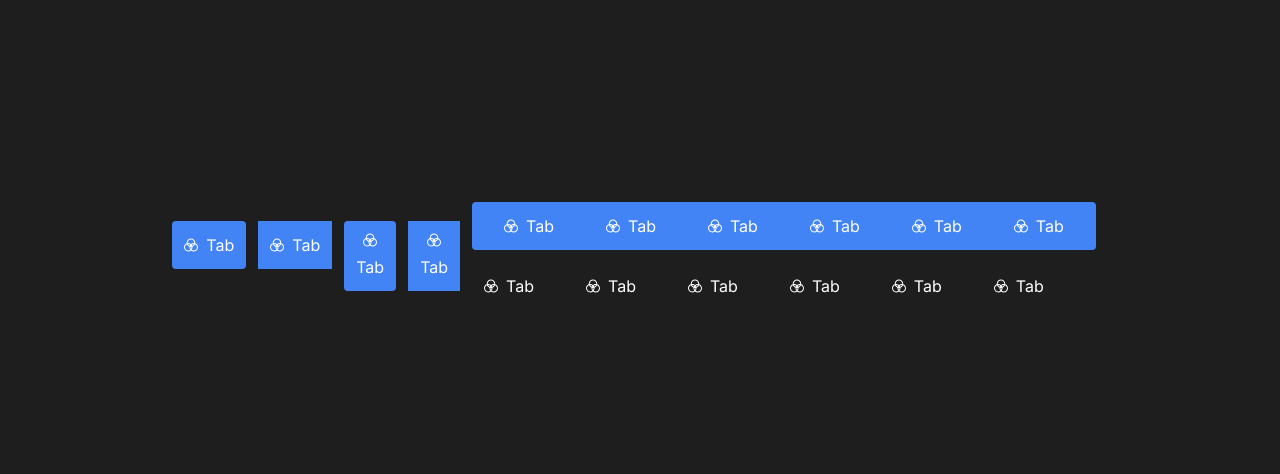
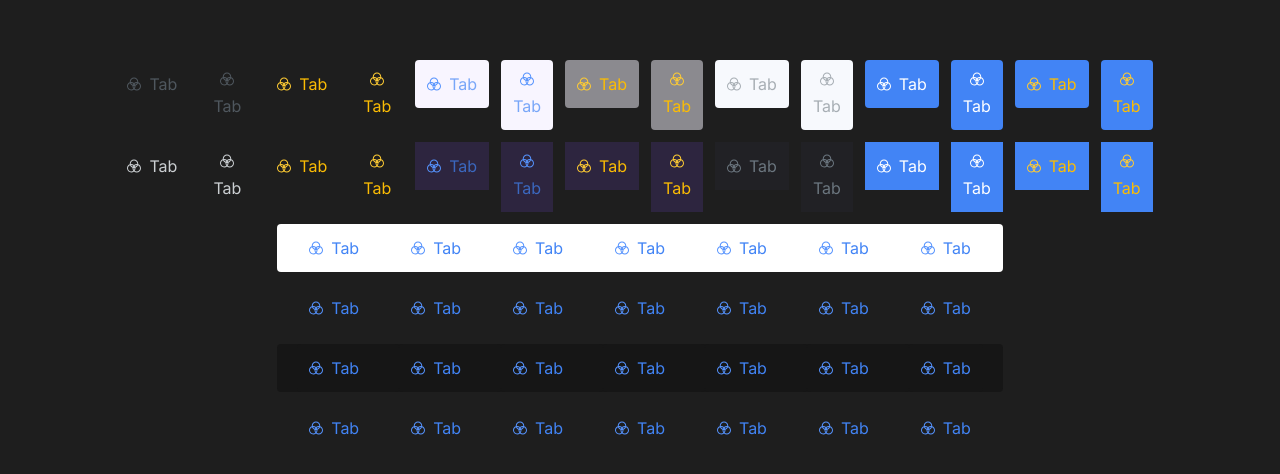
Before and after one commit to GdscCpp/socal-gd-website, a Next.js app: page / in a window 1280 px wide. Shown: the part 144-618 px from the top of the page. Built offline with nearby package versions, Linux system fonts and the light colour scheme.

Commit message:
Implements all Tab styles from figma | Adds all variants of Tabs into the test site

```diff
--- a/src/app/page.tsx
+++ b/src/app/page.tsx
@@ -16,103 +16,384 @@ export default function Page() {
         Hello, world!
       </h1> */}
 
-      {/* Default Tags */}
+      {/* DIV oF TABS */}
+      <div className="flex flex-col items-center space-y-3">
+        {/* DEFAULT TABS */}
         <div className="flex flex-row space-x-3 pr-3">
           <Tab
             text="Tab"
             display={orientation.horizontal}
+            style="LIGHT_01"
             rounded={true}
-          className="bg-blue-500"
+          />
+          <Tab
+            text="Tab"
+            display={orientation.vertical}
+            style="LIGHT_01"
+            rounded={true}
           />
           <Tab
             text="Tab"
             display={orientation.horizontal}
-          rounded={false}
-          className="bg-blue-500"
+            style="LIGHT_02"
+            rounded={true}
           />
           <Tab
             text="Tab"
             display={orientation.vertical}
+            style="LIGHT_02"
             rounded={true}
-          className="bg-blue-500"
+          />
+          <Tab
+            text="Tab"
+            display={orientation.horizontal}
+            style="LIGHT_03"
+            rounded={true}
           />
           <Tab
             text="Tab"
             display={orientation.vertical}
-          rounded={false}
-          className="bg-blue-500"
+            style="LIGHT_03"
+            rounded={true}
+          />
+          <Tab
+            text="Tab"
+            display={orientation.horizontal}
+            style="LIGHT_04"
+            rounded={true}
+          />
+          <Tab
+            text="Tab"
+            display={orientation.vertical}
+            style="LIGHT_04"
+            rounded={true}
+          />
+          <Tab
+            text="Tab"
+            display={orientation.horizontal}
+            style="LIGHT_05"
+            rounded={true}
+          />
+          <Tab
+            text="Tab"
+            display={orientation.vertical}
+            style="LIGHT_05"
+            rounded={true}
+          />
+          <Tab
+            text="Tab"
+            display={orientation.horizontal}
+            style="LIGHT_06"
+            rounded={true}
+          />
+          <Tab
+            text="Tab"
+            display={orientation.vertical}
+            style="LIGHT_06"
+            rounded={true}
+          />
+          <Tab
+            text="Tab"
+            display={orientation.horizontal}
+            style="DARK_07"
+            rounded={true}
+          />
+          <Tab
+            text="Tab"
+            display={orientation.vertical}
+            style="DARK_07"
+            rounded={true}
           />
         </div>
-      {/* Creating a Nav Tag */}
-      <div className="flex flex-col space-y-3 pr-3">
-        <div className="flex items-center content-center text-body-lg bg-blue-500 rounded px-5">
+        <div className="flex flex-row space-x-3 pr-3">
+          <Tab
+            text="Tab"
+            display={orientation.horizontal}
+            style="DARK_01"
+            rounded={false}
+          />
+          <Tab
+            text="Tab"
+            display={orientation.vertical}
+            style="DARK_01"
+            rounded={false}
+          />
+          <Tab
+            text="Tab"
+            display={orientation.horizontal}
+            style="DARK_02"
+            rounded={false}
+          />
+          <Tab
+            text="Tab"
+            display={orientation.vertical}
+            style="DARK_02"
+            rounded={false}
+          />
+          <Tab
+            text="Tab"
+            display={orientation.horizontal}
+            style="DARK_03"
+            rounded={false}
+          />
+          <Tab
+            text="Tab"
+            display={orientation.vertical}
+            style="DARK_03"
+            rounded={false}
+          />
+          <Tab
+            text="Tab"
+            display={orientation.horizontal}
+            style="DARK_04"
+            rounded={false}
+          />
+          <Tab
+            text="Tab"
+            display={orientation.vertical}
+            style="DARK_04"
+            rounded={false}
+          />
+          <Tab
+            text="Tab"
+            display={orientation.horizontal}
+            style="DARK_05"
+            rounded={false}
+          />
+          <Tab
+            text="Tab"
+            display={orientation.vertical}
+            style="DARK_05"
+            rounded={false}
+          />
+          <Tab
+            text="Tab"
+            display={orientation.horizontal}
+            style="DARK_06"
+            rounded={false}
+          />
+          <Tab
+            text="Tab"
+            display={orientation.vertical}
+            style="DARK_06"
+            rounded={false}
+          />
+          <Tab
+            text="Tab"
+            display={orientation.horizontal}
+            style="DARK_07"
+            rounded={false}
+          />
+          <Tab
+            text="Tab"
+            display={orientation.vertical}
+            style="DARK_07"
+            rounded={false}
+          />
+        </div>
+        {/* NAV TABS */}
+        <div className="flex items-center content-center rounded px-5 bg-white">
           <Tab
             text="Tab"
             display={orientation.horizontal}
             rounded={true}
+            style="LIGHT_NAV"
             className="pr-10"
           />
           <Tab
             text="Tab"
             display={orientation.horizontal}
             rounded={true}
+            style="LIGHT_NAV"
             className="pr-10"
           />
           <Tab
             text="Tab"
             display={orientation.horizontal}
             rounded={true}
+            style="LIGHT_NAV"
             className="pr-10"
           />
           <Tab
             text="Tab"
             display={orientation.horizontal}
             rounded={true}
+            style="LIGHT_NAV"
             className="pr-10"
           />
           <Tab
             text="Tab"
             display={orientation.horizontal}
             rounded={true}
-            className="pr-10"
-          />
-          <Tab text="Tab" display={orientation.horizontal} rounded={true} />
-        </div>
-
-        <div className="flex items-center content-center text-body-lg rounded">
-          <Tab
-            text="Tab"
-            display={orientation.horizontal}
-            rounded={true}
+            style="LIGHT_NAV"
             className="pr-10"
           />
           <Tab
             text="Tab"
             display={orientation.horizontal}
             rounded={true}
+            style="LIGHT_NAV"
             className="pr-10"
           />
           <Tab
             text="Tab"
             display={orientation.horizontal}
             rounded={true}
+            style="LIGHT_NAV"
+          />
+        </div>
+        <div className="flex items-center content-center rounded">
+          <Tab
+            text="Tab"
+            display={orientation.horizontal}
+            rounded={false}
+            style="TRANS_NAV"
+            className="pr-10"
+          />
+          <Tab
+            text="Tab"
+            display={orientation.horizontal}
+            rounded={false}
+            style="TRANS_NAV"
+            className="pr-10"
+          />
+          <Tab
+            text="Tab"
+            display={orientation.horizontal}
+            rounded={false}
+            style="TRANS_NAV"
+            className="pr-10"
+          />
+          <Tab
+            text="Tab"
+            display={orientation.horizontal}
+            rounded={false}
+            style="TRANS_NAV"
+            className="pr-10"
+          />
+          <Tab
+            text="Tab"
+            display={orientation.horizontal}
+            rounded={false}
+            style="TRANS_NAV"
+            className="pr-10"
+          />
+          <Tab
+            text="Tab"
+            display={orientation.horizontal}
+            rounded={false}
+            style="TRANS_NAV"
+            className="pr-10"
+          />
+          <Tab
+            text="Tab"
+            display={orientation.horizontal}
+            rounded={false}
+            style="TRANS_NAV"
+          />
+        </div>
+        <div className="flex items-center content-center rounded px-5 bg-[#161616]">
+          <Tab
+            text="Tab"
+            display={orientation.horizontal}
+            rounded={true}
+            style="DARK_NAV"
             className="pr-10"
           />
           <Tab
             text="Tab"
             display={orientation.horizontal}
             rounded={true}
+            style="DARK_NAV"
             className="pr-10"
           />
           <Tab
             text="Tab"
             display={orientation.horizontal}
             rounded={true}
+            style="DARK_NAV"
             className="pr-10"
           />
-          <Tab text="Tab" display={orientation.horizontal} rounded={true} />
+          <Tab
+            text="Tab"
+            display={orientation.horizontal}
+            rounded={true}
+            style="DARK_NAV"
+            className="pr-10"
+          />
+          <Tab
+            text="Tab"
+            display={orientation.horizontal}
+            rounded={true}
+            style="DARK_NAV"
+            className="pr-10"
+          />
+          <Tab
+            text="Tab"
+            display={orientation.horizontal}
+            rounded={true}
+            style="DARK_NAV"
+            className="pr-10"
+          />
+          <Tab
+            text="Tab"
+            display={orientation.horizontal}
+            rounded={true}
+            style="DARK_NAV"
+          />
+        </div>
+        <div className="flex items-center content-center rounded">
+          <Tab
+            text="Tab"
+            display={orientation.horizontal}
+            rounded={false}
+            style="TRANS_NAV"
+            className="pr-10"
+          />
+          <Tab
+            text="Tab"
+            display={orientation.horizontal}
+            rounded={false}
+            style="TRANS_NAV"
+            className="pr-10"
+          />
+          <Tab
+            text="Tab"
+            display={orientation.horizontal}
+            rounded={false}
+            style="TRANS_NAV"
+            className="pr-10"
+          />
+          <Tab
+            text="Tab"
+            display={orientation.horizontal}
+            rounded={false}
+            style="TRANS_NAV"
+            className="pr-10"
+          />
+          <Tab
+            text="Tab"
+            display={orientation.horizontal}
+            rounded={false}
+            style="TRANS_NAV"
+            className="pr-10"
+          />
+          <Tab
+            text="Tab"
+            display={orientation.horizontal}
+            rounded={false}
+            style="TRANS_NAV"
+            className="pr-10"
+          />
+          <Tab
+            text="Tab"
+            display={orientation.horizontal}
+            rounded={false}
+            style="TRANS_NAV"
+          />
         </div>
       </div>
+
       {/* just showing all the buttons here, delete later*/}
       {/* <div className="flex flex-col space-y-3 pr-3">
         <Button
--- a/src/components/Tab.tsx
+++ b/src/components/Tab.tsx
@@ -1,26 +1,127 @@
 import TabSvg from "./svgs/TabSvg";
 
+// Property Set Up //
 export enum orientation {
   horizontal = "flex-row p-3",
   vertical = "flex-col p-3",
 }
+
+interface TabStyle {
+  bgColor: string;
+  textColor: string;
+  iconColor: string;
+}
+const tabStyles: { [key: string]: TabStyle } = {
+  LIGHT_NAV: {
+    bgColor: "bg-white",
+    textColor: "text-blue-500",
+    iconColor: "#5693FD",
+  },
+  DARK_NAV: {
+    bgColor: "bg-[#161616]",
+    textColor: "text-blue-500",
+    iconColor: "#5693FD",
+  },
+  TRANS_NAV: {
+    bgColor: "bg-transparent",
+    textColor: "text-blue-500",
+    iconColor: "#5693FD",
+  },
+  LIGHT_01: {
+    bgColor: "bg-transparent",
+    textColor: "text-[#4F575E]",
+    iconColor: "#4F575E",
+  },
+  LIGHT_02: {
+    bgColor: "bg-transparent",
+    textColor: "text-yellow-500",
+    iconColor: "#FECB33",
+  },
+  LIGHT_03: {
+    bgColor: "bg-[#F8F5FF]",
+    textColor: "text-blue-500 text-opacity-70",
+    iconColor: "#5693FD",
+  },
+  LIGHT_04: {
+    bgColor: "bg-[#F8F5FF] bg-opacity-50",
+    textColor: "text-yellow-500",
+    iconColor: "#FECB33",
+  },
+  LIGHT_05: {
+    bgColor: "bg-[#F7F9FD]",
+    textColor: "text-[#A7AEB4]",
+    iconColor: "#A7AEB4",
+  },
+  LIGHT_06: {
+    bgColor: "bg-blue-500",
+    textColor: "text-[#FFFFFF]",
+    iconColor: "#FFFFFF",
+  },
+  LIGHT_07: {
+    bgColor: "bg-blue-500",
+    textColor: "text-yellow-500",
+    iconColor: "#FECB33",
+  },
+  DARK_01: {
+    bgColor: "bg-transparent",
+    textColor: "text-[#CBCFD2]",
+    iconColor: "#CBCFD2",
+  },
+  DARK_02: {
+    bgColor: "bg-transparent",
+    textColor: "text-yellow-500",
+    iconColor: "#FECB33",
+  },
+  DARK_03: {
+    bgColor: "bg-[#7D49F8] bg-opacity-15",
+    textColor: "text-blue-500 text-opacity-70",
+    iconColor: "#5693FD",
+  },
+  DARK_04: {
+    bgColor: "bg-[#7D49F8] bg-opacity-15",
+    textColor: "text-yellow-500",
+    iconColor: "#FECB33",
+  },
+  DARK_05: {
+    bgColor: "bg-[#212125]",
+    textColor: "text-[#6B767F]",
+    iconColor: "#6B767F",
+  },
+  DARK_06: {
+    bgColor: "bg-blue-500",
+    textColor: "text-[#FFFFFF]",
+    iconColor: "#FFFFFF",
+  },
+  DARK_07: {
+    bgColor: "bg-blue-500",
+    textColor: "text-yellow-500",
+    iconColor: "#FECB33",
+  },
+};
 
 interface TabProps {
   text: string;
   className?: string;
   display: orientation;
   rounded: boolean;
+  style: keyof typeof tabStyles;
 }
 
-function Tab({ text, className, display, rounded }: TabProps) {
+function Tab({ text, className, display, rounded, style }: TabProps) {
+  const { bgColor, textColor, iconColor } = tabStyles[style];
   let borderRadius = "rounded";
   return rounded ? (
     // Rounded Tab Corners
     <div>
       <button
-        className={`flex ${display} items-center ${borderRadius} text-body-lg ${className}`}
+        className={`flex ${display} items-center ${borderRadius} ${className} text-body-lg ${bgColor} ${textColor}`}
       >
-        <TabSvg width={14} height={14} display={display} fill="#fff" />
+        <TabSvg
+          width={14}
+          height={14}
+          display={display}
+          fill={`${iconColor}`}
+        />
         <p className="m-0">{text}</p>
       </button>
     </div>
@@ -28,9 +129,14 @@ function Tab({ text, className, display, rounded }: TabProps) {
     // Sharp Tab Corners
     <div>
       <button
-        className={`flex ${display} items-center text-body-lg ${className}`}
+        className={`flex ${display} items-center ${className} text-body-lg ${bgColor} ${textColor}`}
       >
-        <TabSvg width={14} height={14} display={display} fill="#fff" />
+        <TabSvg
+          width={14}
+          height={14}
+          display={display}
+          fill={`${iconColor}`}
+        />
         <p className="m-0">{text}</p>
       </button>
     </div>
@@ -40,6 +146,8 @@ function Tab({ text, className, display, rounded }: TabProps) {
 export default Tab;
 
 /*
+can be deleted later!
+
         //////////////////////////////
         // GEN TAB STYLES REFERENCE //
         //////////////////////////////
@@ -49,7 +157,7 @@ export default Tab;
                         | BACKGROUND                 |  TEXT/ICON COLOR
                 STYLE 1:| transparent                |  #4F575E
                 STYLE 2:| transparent                |  #FECB33 [secondary/Yellow]
-                STYLE 3:| #F8F5FF                    |  #5693FD (70% opacity)
+                STYLE 3:| #F8F5FF                    |  #5693FD [primary/Blue 500] (70% opacity)
                 STYLE 4:| #F8F5FF (50% opacity)      |  #FECB33 [secondary/Yellow]
                 STYLE 5:| #F7F9FD                    |  #A7AEB4
                 STYLE 6:| #5693FD [primary/Blue 500] |  #FFFFFF [surface/White]
```
Lines whose indentation alone changed are shown as unchanged.
